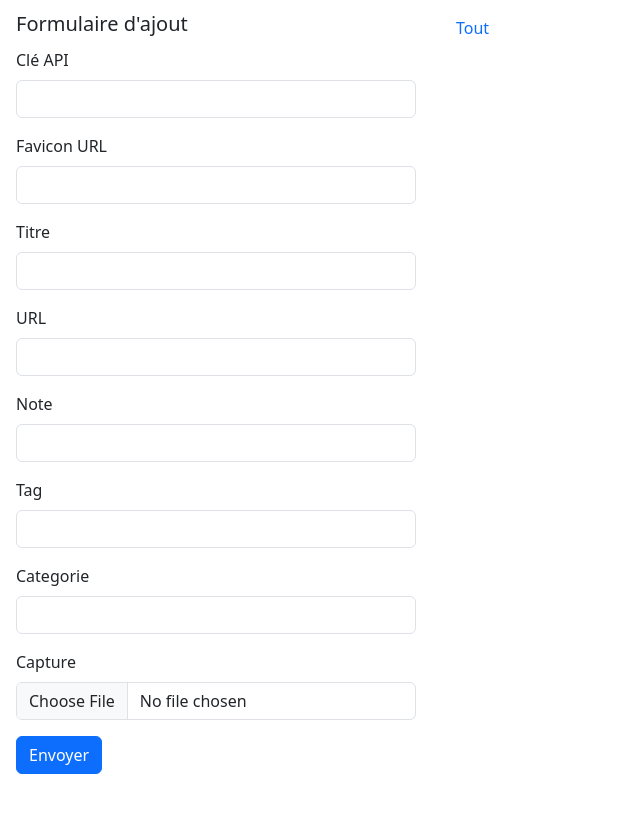
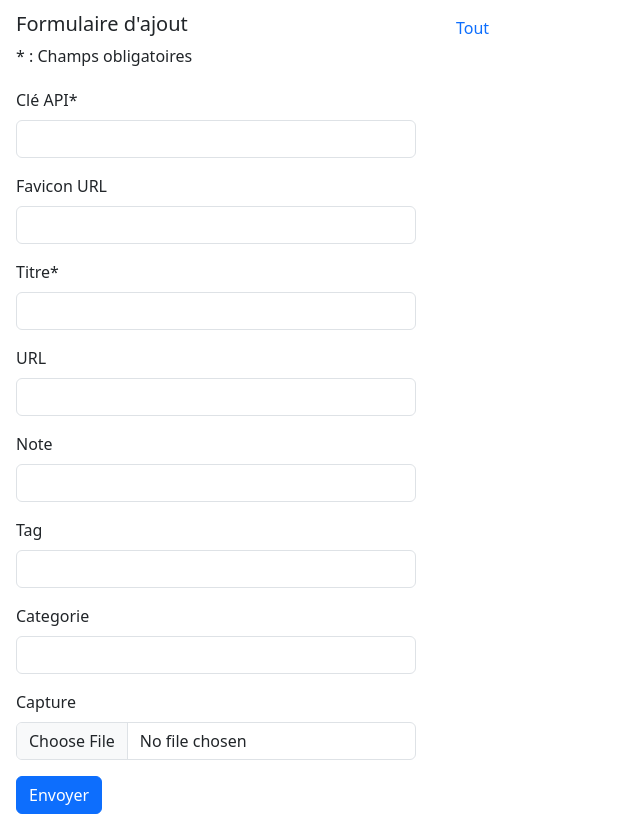
Before and after one commit to pierretl/pensine, a PHP site: page /pensine/ in a window 1280 px wide. Shown: the part 56-878 px from the top of the page, without its empty margins (0-640 px from the left). Before the commit the page ends 830 px from the top, so only its background shows below. Run offline with PHP 8.4, Linux system fonts and the light colour scheme; data that the repository does not hold is empty.

Commit message:
Ajout mention des champs obligatoires

```diff
--- a/exemple/javascript/index.html
+++ b/exemple/javascript/index.html
@@ -58,13 +58,14 @@
 
         <div class="py-1">
             <h2 class="h5">Formulaire d'ajout</h2>
+            <p>* : Champs obligatoires</p>
         </div>
 
 
         <form method="post" id="testForm" enctype="multipart/form-data">
 
             <div class="mb-3">
-                <label class="form-label" for="apikey">Clé API</label>
+                <label class="form-label" for="apikey">Clé API*</label>
                 <input class="form-control" type="text" id="apikey" name="apikey" required>
             </div>
 
@@ -74,7 +75,7 @@
             </div>
 
             <div class="mb-3">
-                <label class="form-label" for="titre">Titre</label>
+                <label class="form-label" for="titre">Titre*</label>
                 <input class="form-control" type="text" id="titre" name="titre" required>
             </div>
 
--- a/exemple/php/index.php
+++ b/exemple/php/index.php
@@ -127,13 +127,14 @@ $allCategorie = json_decode(file_get_contents("http://localhost/pensine/api/allC
 
         <div class="py-1">
             <h2 class="h5">Formulaire d'ajout</h2>
+            <p>* : Champs obligatoires</p>
         </div>
 
 
         <form method="post" action="submit.php" enctype="multipart/form-data">
 
             <div class="mb-3">
-                <label class="form-label" for="apikey">Clé API</label>
+                <label class="form-label" for="apikey">Clé API*</label>
                 <input class="form-control" type="text" id="apikey" name="apikey" required>
             </div>
 
@@ -143,7 +144,7 @@ $allCategorie = json_decode(file_get_contents("http://localhost/pensine/api/allC
             </div>
 
             <div class="mb-3">
-                <label class="form-label" for="titre">Titre</label>
+                <label class="form-label" for="titre">Titre*</label>
                 <input class="form-control" type="text" id="titre" name="titre" required>
             </div>
 
```
